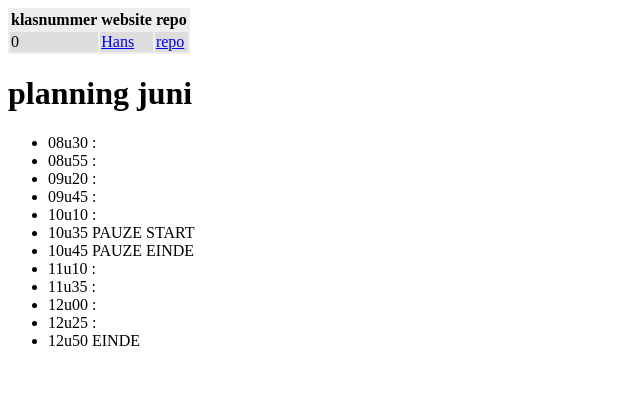
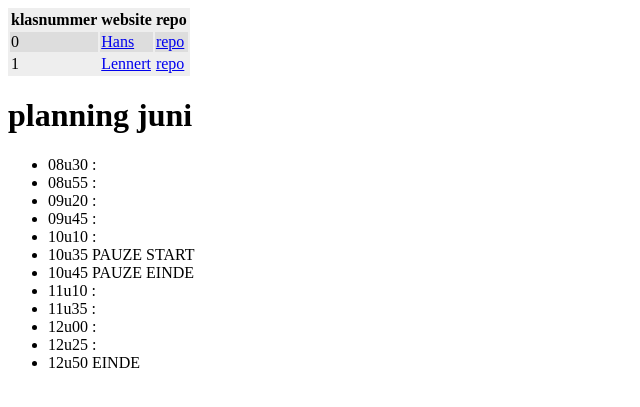
Before and after one commit to vbrh-immalle/vbrh-immalle.github.io, a Jekyll site: the page built from GIPWebsites2020-2021/index.md, in a window 1280 px wide. Shown: the top 407 px of the page, without its empty margins (0-640 px from the left). Built offline with Jekyll 4.4.1, drawn with Linux system fonts in a browser that asks for light colours; some web fonts are replaced.

Commit message:
Lennert Link toegevoegd

```diff
--- a/GIPWebsites2020-2021/index.md
+++ b/GIPWebsites2020-2021/index.md
@@ -6,7 +6,7 @@ title: GIP Websites 2020-2021
 | klasnummer | website | repo |
 |---|---|---|
 | 0 | [Hans](http://vbrh-immalle.github.io/) | [repo](https://github.com/vbrh-immalle/vbrh-immalle.github.io) |
-
+| 1 | [Lennert](https://lennertl-immalle.github.io/GipWebsite/) | [repo](https://github.com/LennertL-immalle/GipWebsite) |
 
 # planning juni
 
```
